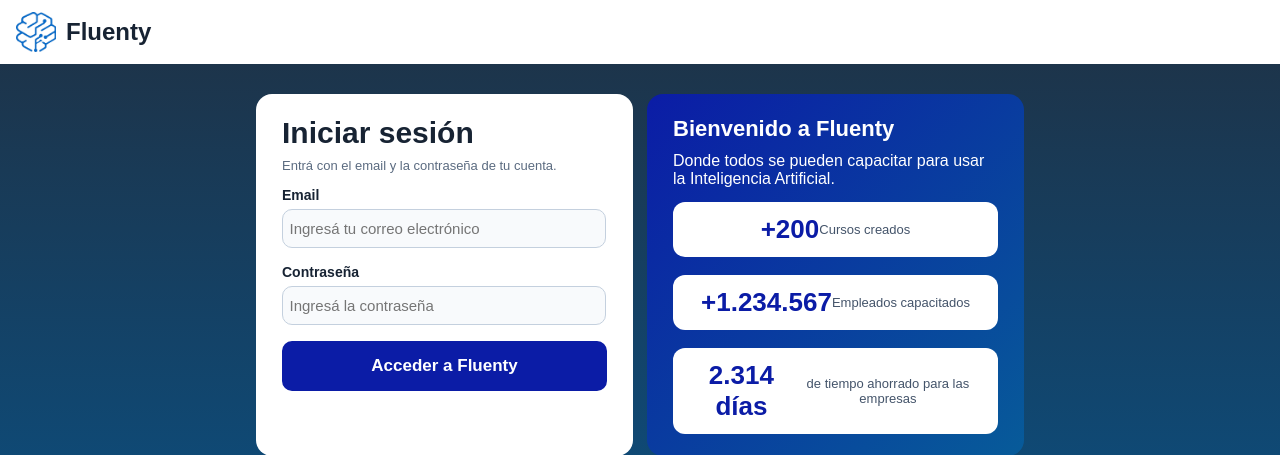
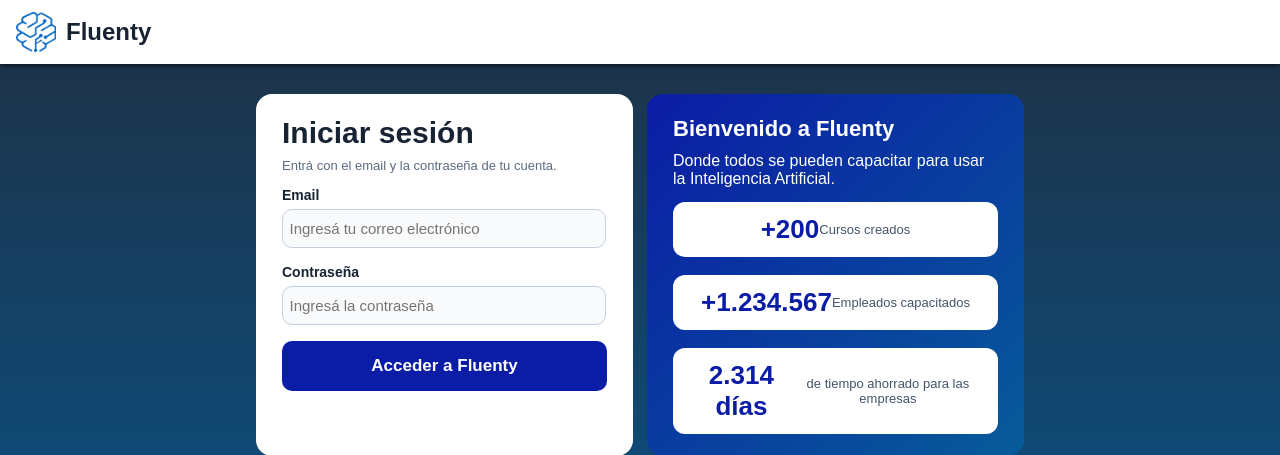
Before and after one commit to SebaK-G/Fluenty.Info360, an ASP.NET Core app: page /Home/Acceso in a window 1280 px wide. Shown: the top 455 px of the page. Run offline with ASP.NET Core 8, Linux system fonts and the light colour scheme.

Commit message:
Header arreglado

```diff
--- a/wwwroot/css/style.css
+++ b/wwwroot/css/style.css
@@ -58,7 +58,11 @@ input[type="checkbox"] {
 
 /* En celular va todo centrado, uno abajo del otro */
 .encabezado {
+	position: sticky;
+	top: 0;
+	z-index: 1000;
 	background-color: #ffffff;
+	box-shadow: #0d1726 0px 2px 4px;
 	margin: 0;
 	padding: 12px 16px;
 	border-radius: 0;
```
